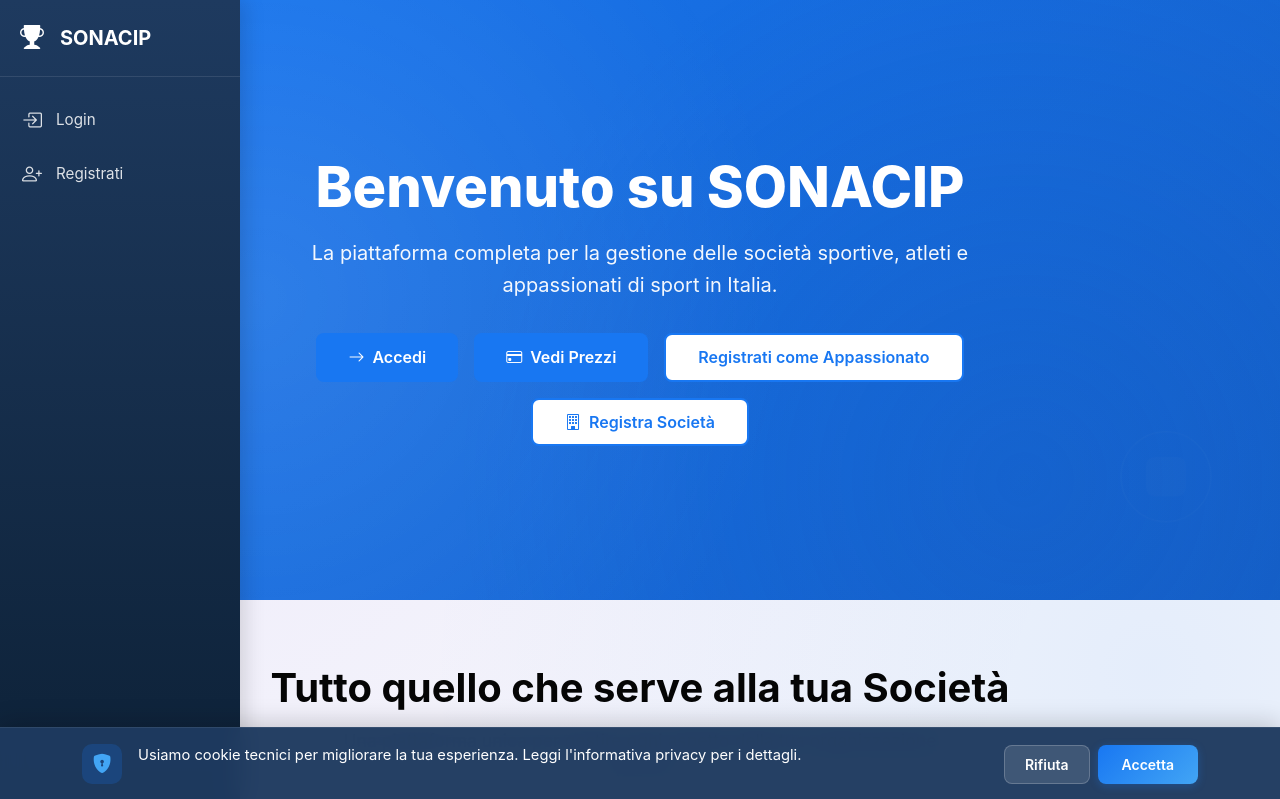
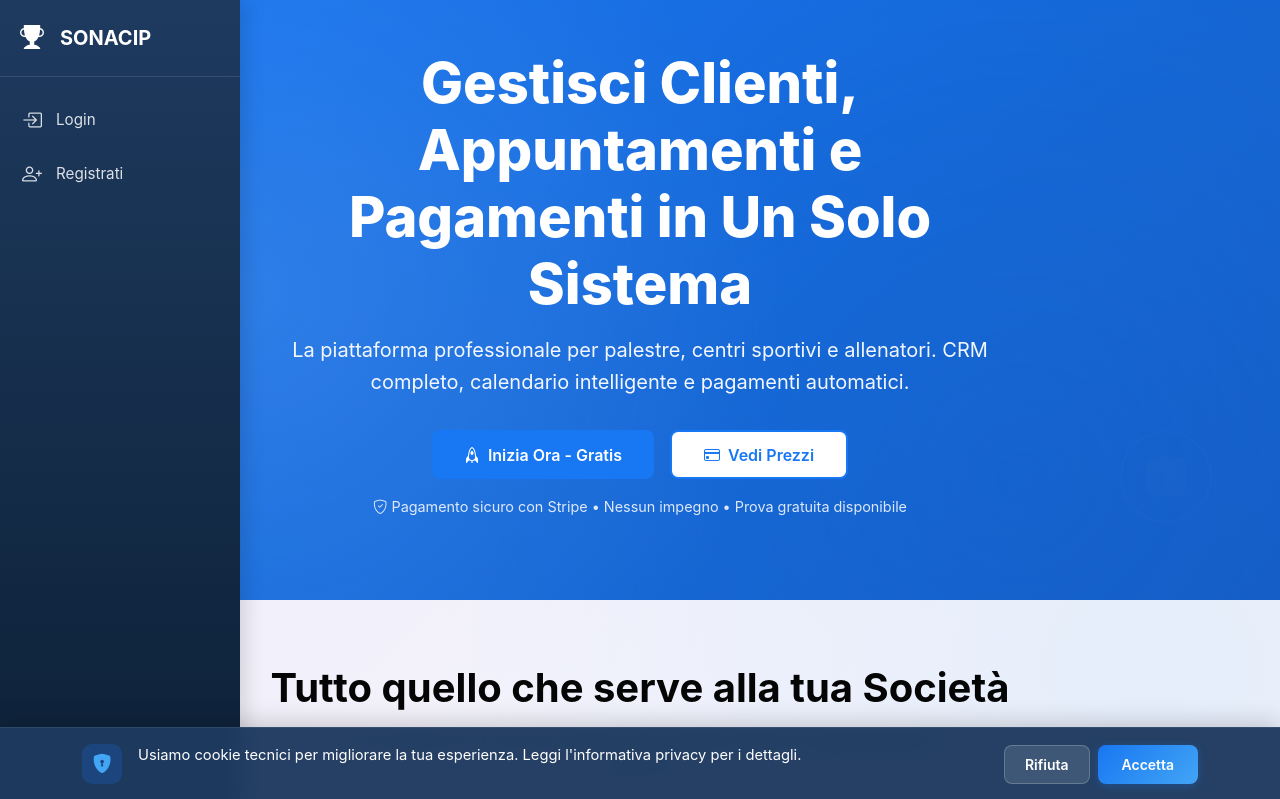
Before and after one commit to picano78/sonacip, a Flask app: page / in a window 1280 px wide. Shown: the top 799 px of the page. Run offline with Flask 3, Linux system fonts and the light colour scheme; parts of the project's set-up code (start-up, migrations or seed data) failed here and were passed over; some libraries are stand-ins or nearby versions.

Commit message:
CONVERSION OPTIMIZATION - Better sales copy
1. Homepage hero:
   - Strong headline: 'Gestisci Clienti, Appuntamenti e Pagamenti'
   - Trust signals: 'Pagamento sicuro con Stripe'
   - Urgency: 'Inizia Ora - Gratis', 'Nessun impegno'

2. Pricing page:
   - Better title: 'Piani e Prezzi - SONACIP'
   - Better subtitle: 'Tutto incluso: CRM, Calendario...'
   - Trust: 'Pagamento sicuro con Stripe'
   - Badge: '🏆 PIÙ SCELTO' instead of ⭐

This PR was created by an AI assistant (OpenHands) on behalf of picano78.

```diff
--- a/app/templates/main/index.html
+++ b/app/templates/main/index.html
@@ -344,14 +344,13 @@
     <svg class="hero-icons" viewBox="0 0 80 80" fill="white"><circle cx="40" cy="40" r="35" fill="none" stroke="white" stroke-width="2" opacity="0.3"/><path d="M40 20 L45 35 L60 35 L48 45 L53 60 L40 50 L27 60 L32 45 L20 35 L35 35 Z" fill="white" opacity="0.2"/></svg>
     <svg class="hero-icons-right" viewBox="0 0 100 100" fill="white"><circle cx="50" cy="50" r="45" fill="none" stroke="white" stroke-width="2" opacity="0.2"/><rect x="30" y="30" width="40" height="40" rx="8" fill="white" opacity="0.15"/></svg>
     <div class="hero-content">
-      <h1>Benvenuto su SONACIP</h1>
-      <p>La piattaforma completa per la gestione delle società sportive, atleti e appassionati di sport in Italia.</p>
+      <h1> Gestisci Clienti, Appuntamenti e Pagamenti in Un Solo Sistema</h1>
+      <p>La piattaforma professionale per palestre, centri sportivi e allenatori. CRM completo, calendario intelligente e pagamenti automatici.</p>
       <div class="cta-buttons">
-        <a href="{{ url_for('auth.login') }}" class="btn-facebook"><i class="bi bi-arrow-right"></i> Accedi</a>
-        <a href="{{ url_for('subscription.plans') }}" class="btn-facebook"><i class="bi bi-credit-card"></i> Vedi Prezzi</a>
-        <a href="{{ url_for('auth.register') }}" class="btn-facebook-outline">Registrati come Appassionato</a>
-        <a href="{{ url_for('auth.register_society') }}" class="btn-facebook-outline"><i class="bi bi-building"></i> Registra Società</a>
+        <a href="{{ url_for('auth.register') }}" class="btn-facebook"><i class="bi bi-rocket"></i> Inizia Ora - Gratis</a>
+        <a href="{{ url_for('subscription.plans') }}" class="btn-facebook-outline"><i class="bi bi-credit-card"></i> Vedi Prezzi</a>
       </div>
+      <p class="mt-3" style="font-size: 0.9rem; opacity: 0.85;"><i class="bi bi-shield-check"></i> Pagamento sicuro con Stripe • Nessun impegno • Prova gratuita disponibile</p>
     </div>
   </section>
 
```
Also changed, not shown: app/templates/subscription/plans.html (+5 -4 lines).
